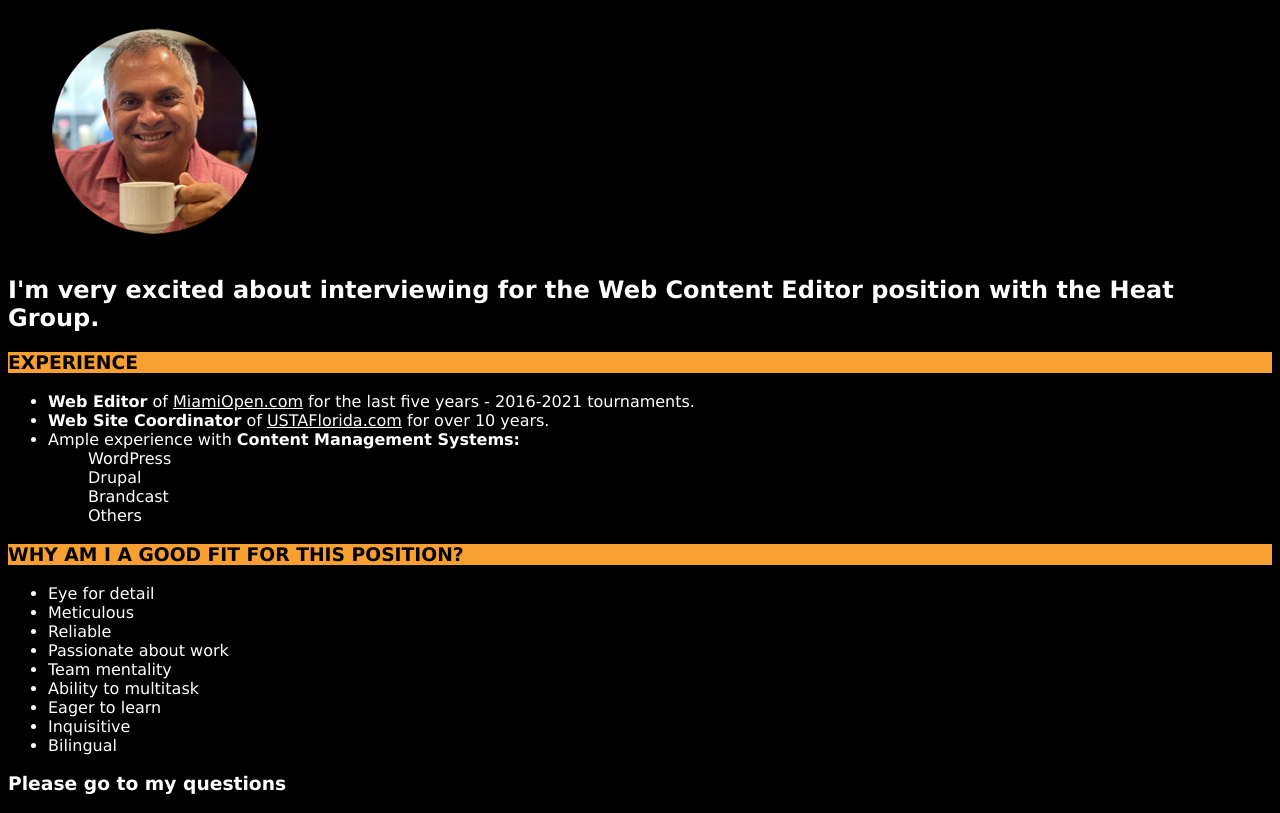
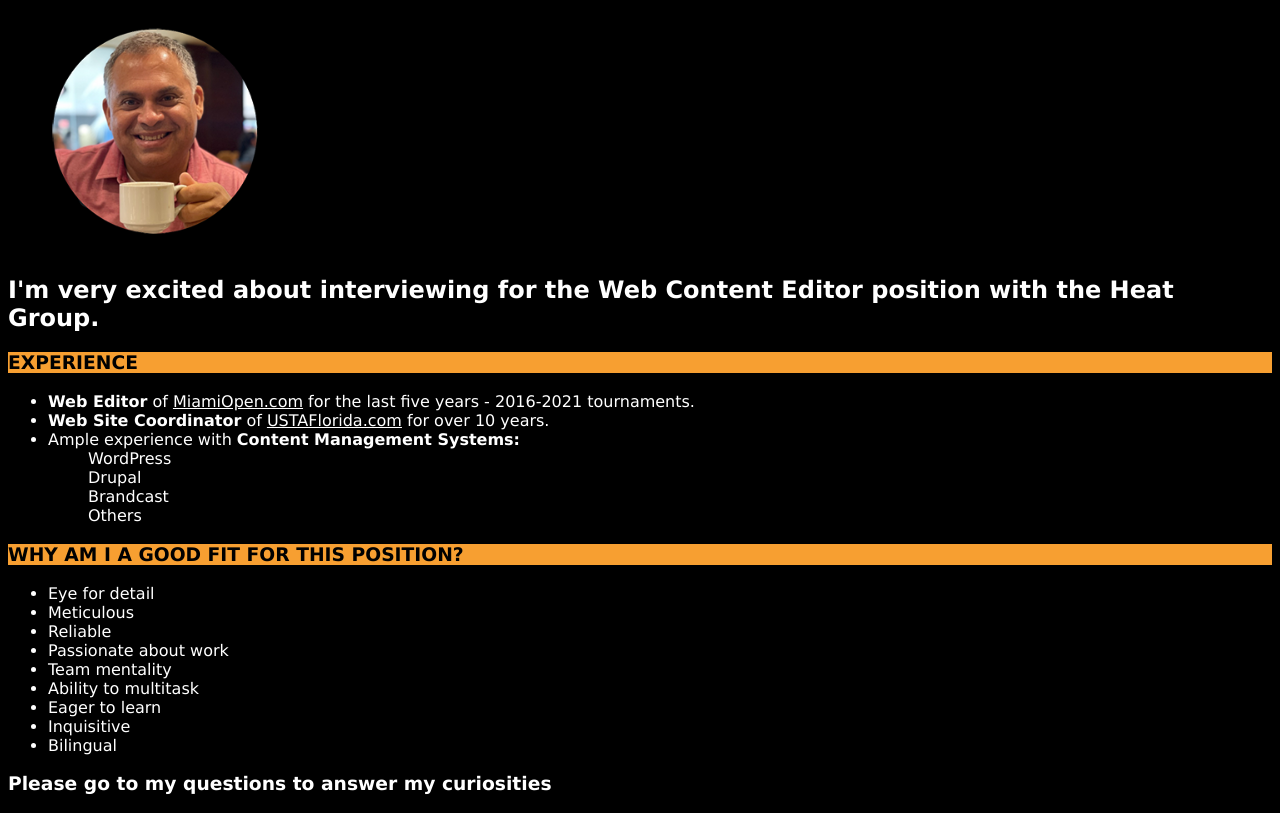
Before and after one commit to josecmedinajr/profile, a plain HTML site: page index.html in a window 1280 px wide. Shown: the part 90-903 px from the top of the page. Drawn offline with Linux system fonts and the light colour scheme.

Commit message:
Second commit

```diff
--- a/index.html
+++ b/index.html
@@ -32,7 +32,7 @@
         <li>Bilingual</li>
     </ul>
 
-<h3>Please go to my questions</h3>
+<h3>Please go to my questions to answer my curiosities</h3>
 </body>
 </head>
 </html>
```
